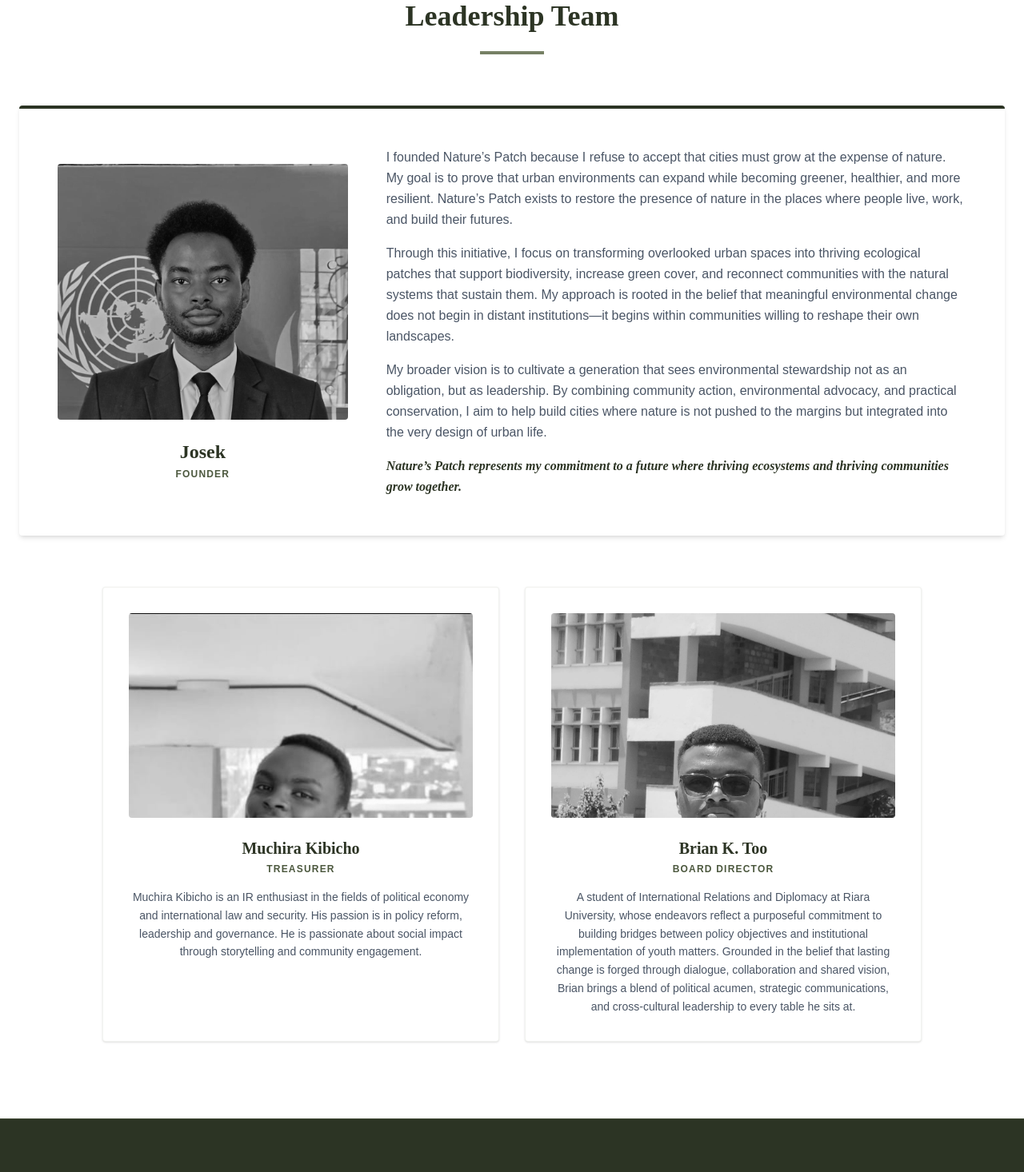
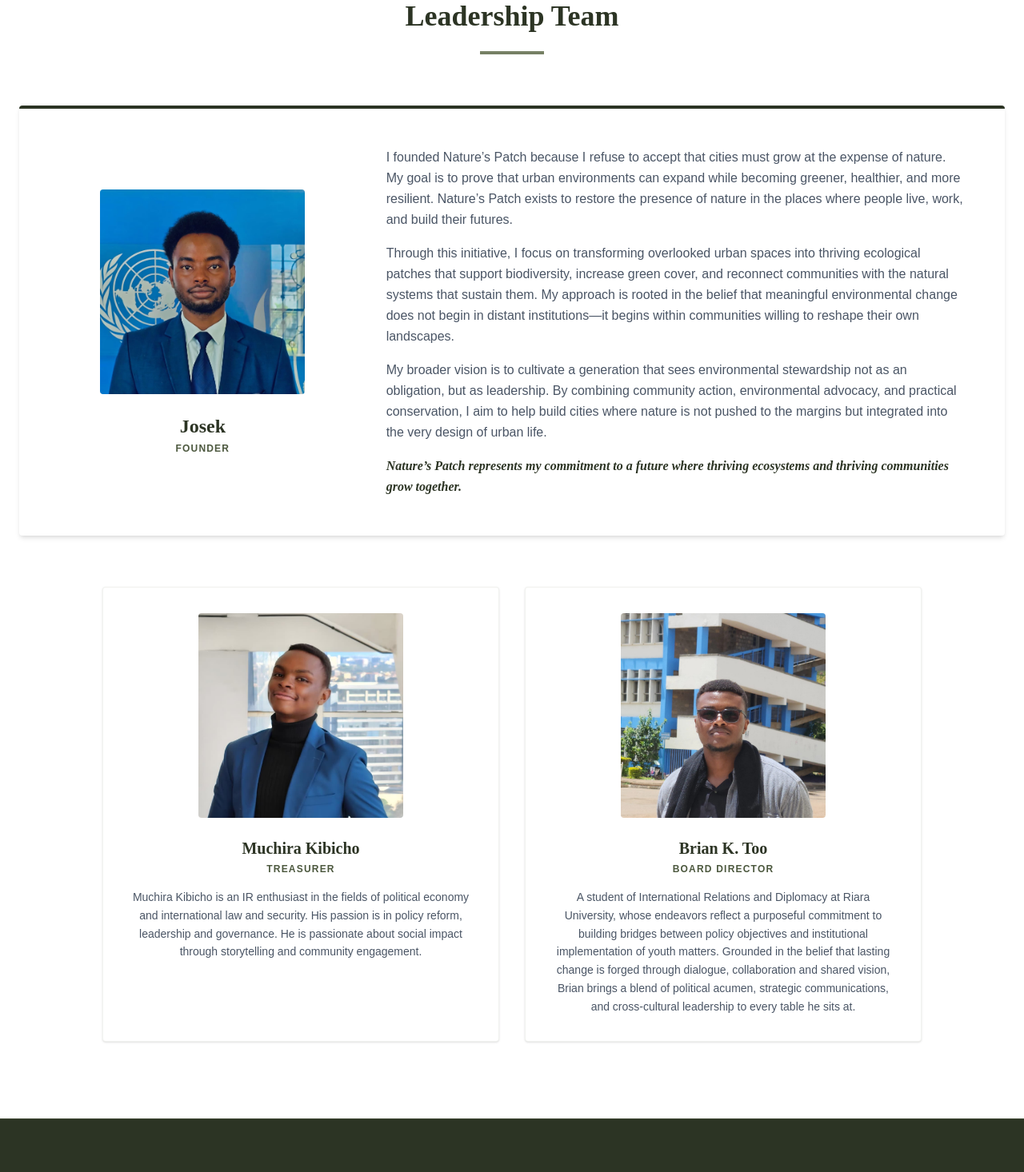
Before and after one commit to Diing54/natures-patch, a Next.js app in the folder natures-patch-v2/: page /about in a window 1280 px wide. Shown: the part 2147-3613 px from the top of the page at 80% size. Built offline with nearby package versions, Linux system fonts and the light colour scheme.

Commit message:
fix:added team photos and description

```diff
--- a/natures-patch-v2/src/app/about/page.js
+++ b/natures-patch-v2/src/app/about/page.js
@@ -149,11 +149,12 @@ export default function AboutPage() {
 
         {/* The Founder Block */}
         <div className="mb-16 bg-white p-8 md:p-12 shadow-md border-t-4 border-moss flex flex-col md:flex-row gap-12 items-center rounded-sm">
-            <div className="w-full md:w-1/3 text-center group">
-                <div className="relative h-80 w-full rounded-sm overflow-hidden grayscale group-hover:grayscale-0 transition-all duration-500 shadow-inner bg-cedar/10">
-                    <Image src="/team/Josek.png" alt="Founder" fill className="object-cover object-top" />
+            <div className="w-full md:w-1/3 text-center flex flex-col items-center">
+                {/* FIXED EXACT SQUARE CONTAINER (w-64 h-64) */}
+                <div className="relative w-56 h-56 lg:w-64 lg:h-64 mb-6 rounded-sm overflow-hidden shadow-inner bg-cedar/10 shrink-0">
+                    <Image src="/team/Josek.png" alt="Founder" fill className="object-cover object-top md:object-center" />
                 </div>
-                <h3 className="font-serif text-2xl font-bold text-moss mt-6">Josek</h3>
+                <h3 className="font-serif text-2xl font-bold text-moss">Josek</h3>
                 <p className="text-xs uppercase tracking-widest text-cypress font-bold mt-1">Founder</p>
             </div>
 
@@ -184,13 +185,14 @@ export default function AboutPage() {
         <div className="grid grid-cols-1 md:grid-cols-2 gap-8 max-w-5xl mx-auto">
 
             {/* Team Member: Muchira */}
-            <div className="group bg-white p-8 rounded-sm shadow-sm border border-olive/10 hover:shadow-md transition-all text-center flex flex-col items-center">
-                <div className="relative h-64 w-full bg-cedar/10 mb-6 rounded-sm overflow-hidden grayscale group-hover:grayscale-0 transition-all duration-500">
-                    <Image src="/team/Muchira.png" alt="Muchira Kibicho" fill className="object-cover object-top" />
+            <div className="bg-white p-8 rounded-sm shadow-sm border border-olive/10 hover:shadow-md transition-all text-center flex flex-col items-center">
+                {/* FIXED EXACT SQUARE CONTAINER (w-64 h-64) */}
+                <div className="relative w-56 h-56 lg:w-64 lg:h-64 mb-6 rounded-sm overflow-hidden shrink-0">
+                    <Image src="/team/Muchira.png" alt="Muchira Kibicho" fill className="object-cover object-center" />
                 </div>
                 <h3 className="font-serif text-xl font-bold text-moss">Muchira Kibicho</h3>
                 <p className="text-xs uppercase tracking-widest text-cypress font-bold mt-1 mb-4">Treasurer</p>
-                <p className="text-sm text-gray-600 leading-relaxed">
+                <p className="text-sm text-gray-600 leading-relaxed flex-grow">
                     Muchira Kibicho is an IR enthusiast in the fields of political economy and international law and security.
                     His passion is in policy reform, leadership and governance. He is passionate about social impact through
                     storytelling and community engagement.
@@ -198,13 +200,14 @@ export default function AboutPage() {
             </div>
 
             {/* Team Member: Brian */}
-            <div className="group bg-white p-8 rounded-sm shadow-sm border border-olive/10 hover:shadow-md transition-all text-center flex flex-col items-center">
-                <div className="relative h-64 w-full bg-cedar/10 mb-6 rounded-sm overflow-hidden grayscale group-hover:grayscale-0 transition-all duration-500">
-                    <Image src="/team/Brian.png" alt="Brian K. Too" fill className="object-cover object-top" />
+            <div className="bg-white p-8 rounded-sm shadow-sm border border-olive/10 hover:shadow-md transition-all text-center flex flex-col items-center">
+                {/* FIXED EXACT SQUARE CONTAINER (w-64 h-64) */}
+                <div className="relative w-56 h-56 lg:w-64 lg:h-64 mb-6 rounded-sm overflow-hidden shrink-0">
+                    <Image src="/team/Brian.png" alt="Brian K. Too" fill className="object-cover object-center" />
                 </div>
                 <h3 className="font-serif text-xl font-bold text-moss">Brian K. Too</h3>
                 <p className="text-xs uppercase tracking-widest text-cypress font-bold mt-1 mb-4">Board Director</p>
-                <p className="text-sm text-gray-600 leading-relaxed">
+                <p className="text-sm text-gray-600 leading-relaxed flex-grow">
                     A student of International Relations and Diplomacy at Riara University, whose endeavors reflect a purposeful
                     commitment to building bridges between policy objectives and institutional implementation of youth matters.
                     Grounded in the belief that lasting change is forged through dialogue, collaboration and shared vision,
```
Also changed, not shown: natures-patch-v2/public/team/Josek.png, natures-patch-v2/public/team/Muchira.png.
